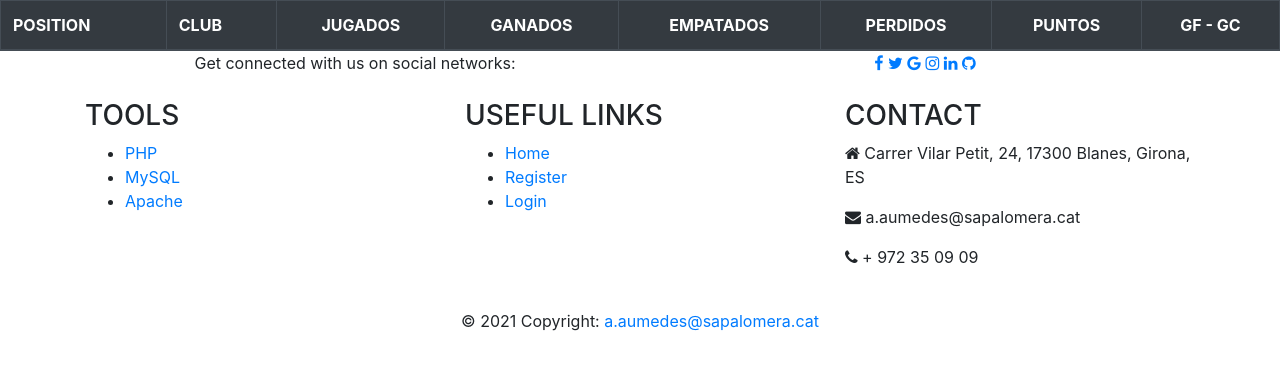
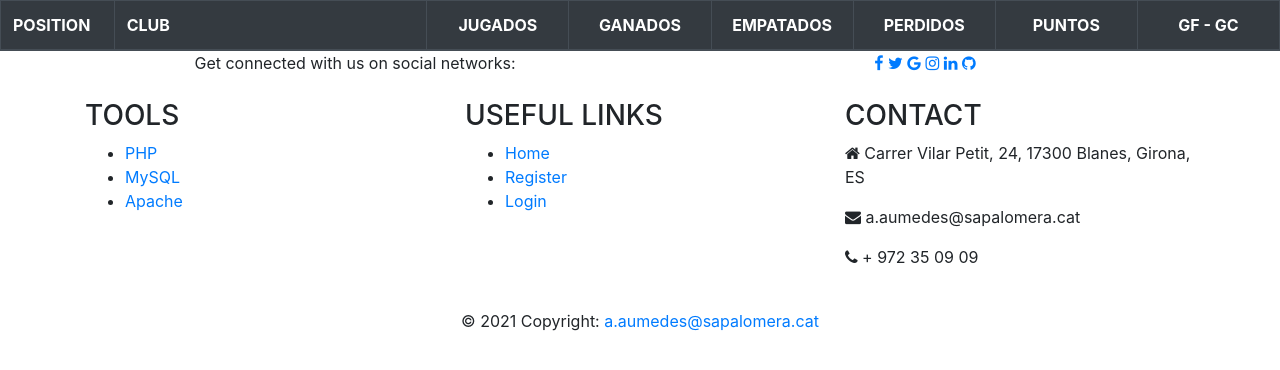
Before and after one commit to ArnauAumedes/M07---Desenvolupament-web-en-entorn-servidor, a PHP site: page /practicas/osm/tabla-clasificacion.php in a window 1280 px wide. Shown: the part 56-426 px from the top of the page. Run offline with PHP 8.4, Linux system fonts and the light colour scheme; data that the repository does not hold is empty.

Commit message:
FEAT(): Adjust table column widths for better layout in OSM views

```diff
--- a/app/vista/osm/tabla-clasificacion.php
+++ b/app/vista/osm/tabla-clasificacion.php
@@ -31,14 +31,14 @@ $equipos = $equipoDAO->findAll();
 		<table class="table table-bordered table-hover table-striped align-middle mb-0 tabla-clasificacion">
 			<thead class="thead-dark">
 				<tr>
-					<th class="align-middle">POSITION</th>
-					<th class="align-middle">CLUB</th>
-					<th class="text-center align-middle">JUGADOS</th>
-					<th class="text-center align-middle">GANADOS</th>
-					<th class="text-center align-middle">EMPATADOS</th>
-					<th class="text-center align-middle">PERDIDOS</th>
-					<th class="text-center align-middle">PUNTOS</th>
-					<th class="text-center align-middle">GF - GC</th>
+					<th class="align-middle" style="width:8%">POSITION</th>
+					<th class="align-middle" style="width:22%">CLUB</th>
+					<th class="text-center align-middle" style="width:10%">JUGADOS</th>
+					<th class="text-center align-middle" style="width:10%">GANADOS</th>
+					<th class="text-center align-middle" style="width:10%">EMPATADOS</th>
+					<th class="text-center align-middle" style="width:10%">PERDIDOS</th>
+					<th class="text-center align-middle" style="width:10%">PUNTOS</th>
+					<th class="text-center align-middle" style="width:10%">GF - GC</th>
 				</tr>
 			</thead>
 			<tbody>
```
Also changed, not shown: app/vista/osm/asistencias.php (+5 -5 lines), app/vista/osm/lista-entrenador.php (+6 -6 lines), app/vista/osm/mejores-valorados.php (+6 -6 lines), app/vista/osm/pichichis.php (+5 -5 lines), app/vista/osm/valor-equipo.php (+5 -5 lines).
